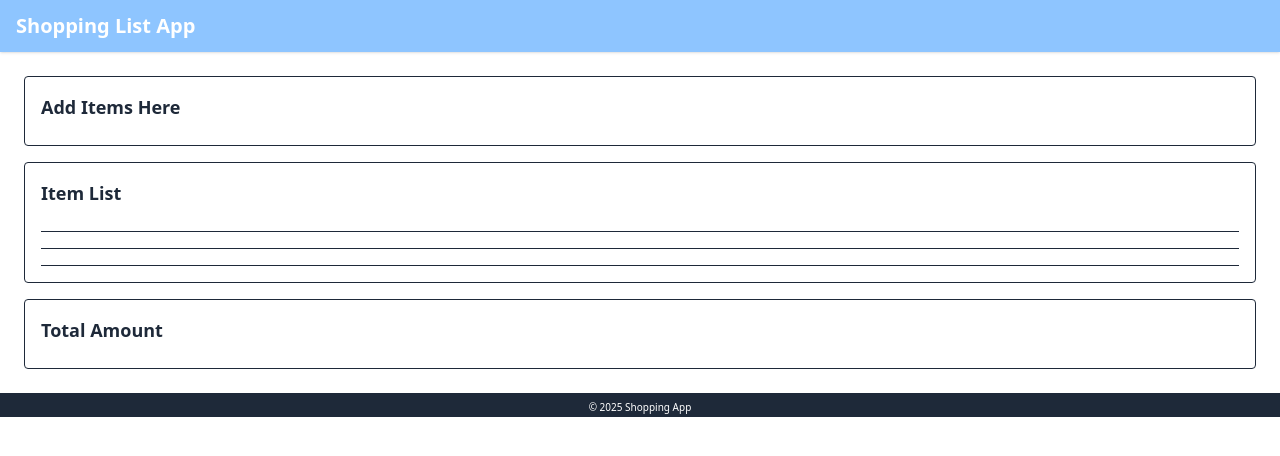
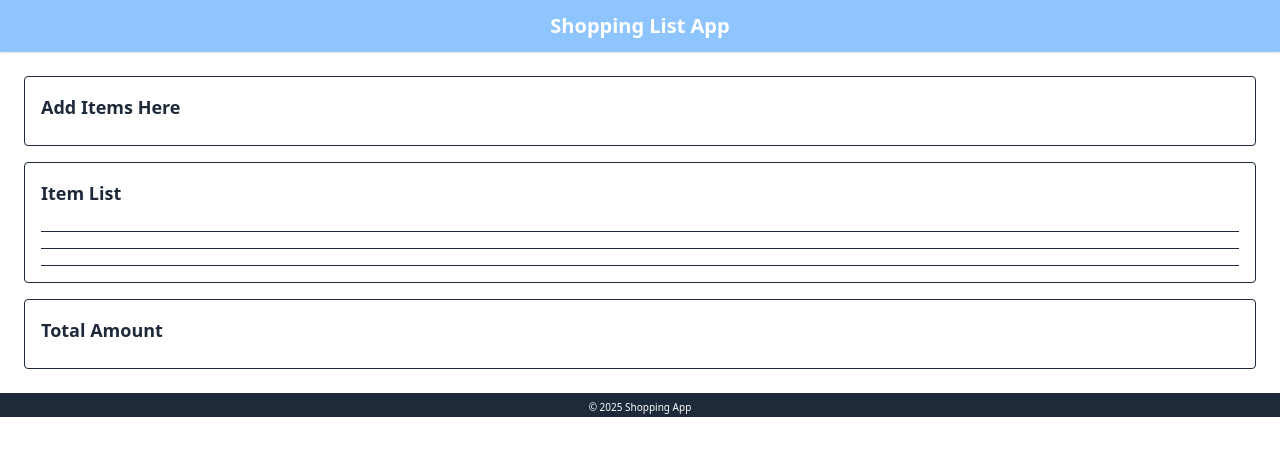
Before and after one commit to tcs-rui-takahashi/react_shoppingList_app, a React (Vite) app: page / in a window 1280 px wide. Shown: the top 456 px of the page. Built offline with nearby package versions, Linux system fonts and the light colour scheme.

Commit message:
text-centerを移動

```diff
--- a/src/App.tsx
+++ b/src/App.tsx
@@ -5,7 +5,7 @@
 function App() {
   return (
     <div className="flex flex-col min-h-screen text-gray-800">
-      <header className="bg-blue-300 text-white py-3 px-4 shadow">
+      <header className="bg-blue-300 text-white text-center py-3 px-4 shadow">
         <h1 className="text-xl font-bold">Shopping List App</h1>
       </header>
 
```
